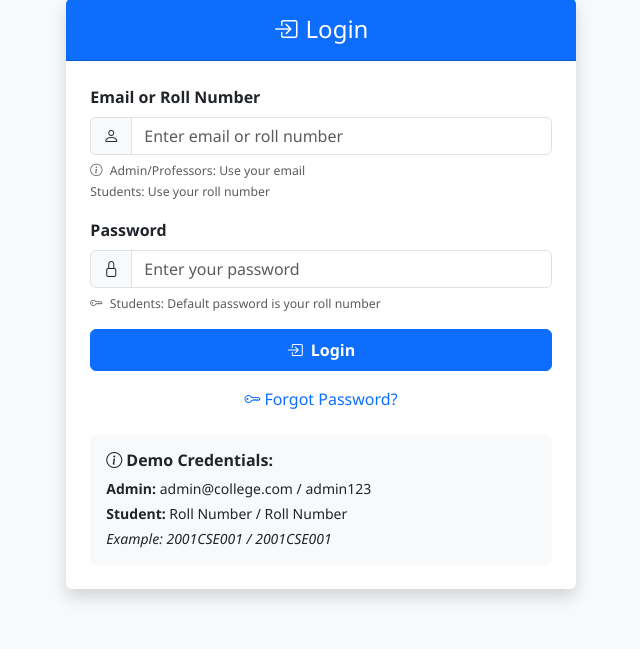
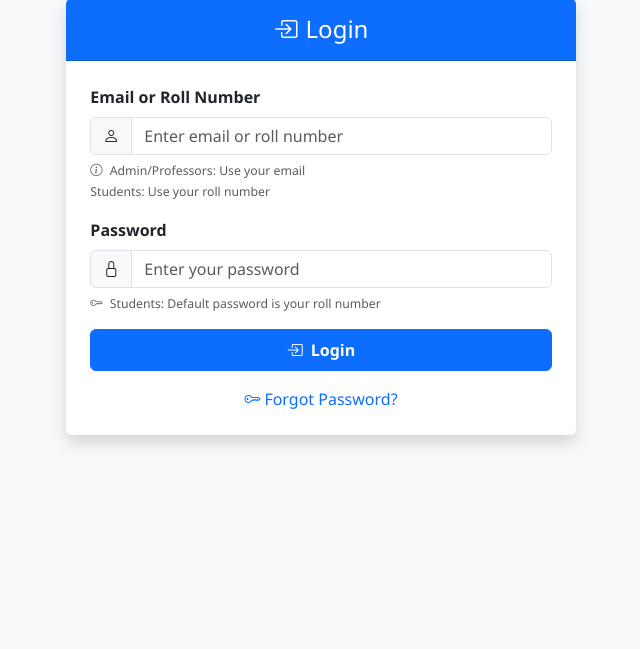
Before and after one commit to en-rmohane/college-attendance-system, a Flask app: page /login in a window 1280 px wide. Shown: the part 151-800 px from the top of the page, without its empty margins (319-959 px from the left). Run offline with Flask 3, Linux system fonts and the light colour scheme; some libraries are stand-ins or nearby versions.

Commit message:
Cleanup: Remove demo credentials from login page

```diff
--- a/templates/login.html
+++ b/templates/login.html
@@ -15,7 +15,8 @@
                         <label class="form-label fw-semibold">Email or Roll Number</label>
                         <div class="input-group">
                             <span class="input-group-text"><i class="bi bi-person"></i></span>
-                            <input type="text" class="form-control" name="email" placeholder="Enter email or roll number" required>
+                            <input type="text" class="form-control" name="email"
+                                placeholder="Enter email or roll number" required>
                         </div>
                         <div class="form-text">
                             <small>
@@ -30,7 +31,8 @@
                         <label class="form-label fw-semibold">Password</label>
                         <div class="input-group">
                             <span class="input-group-text"><i class="bi bi-lock"></i></span>
-                            <input type="password" class="form-control" name="password" placeholder="Enter your password" required>
+                            <input type="password" class="form-control" name="password"
+                                placeholder="Enter your password" required>
                         </div>
                         <div class="form-text">
                             <small>
@@ -51,21 +53,6 @@
                     </div>
                 </form>
 
-                <!-- Demo Credentials Section -->
-                <div class="mt-4 p-3 bg-light rounded">
-                    <h6 class="fw-semibold mb-2"><i class="bi bi-info-circle me-1"></i>Demo Credentials:</h6>
-                    <div class="small">
-                        <div class="mb-1">
-                            <strong>Admin:</strong> admin@college.com / admin123
-                        </div>
-                        <div class="mb-1">
-                            <strong>Student:</strong> Roll Number / Roll Number
-                        </div>
-                        <div>
-                            <em>Example: 2001CSE001 / 2001CSE001</em>
-                        </div>
-                    </div>
-                </div>
             </div>
         </div>
     </div>
```
